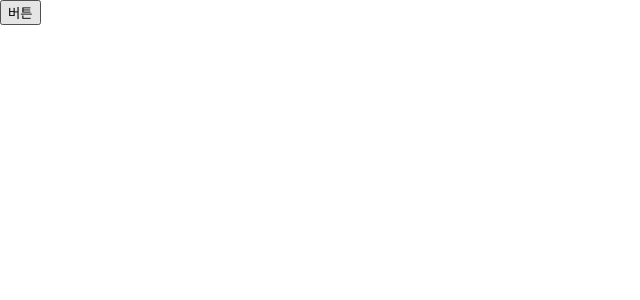
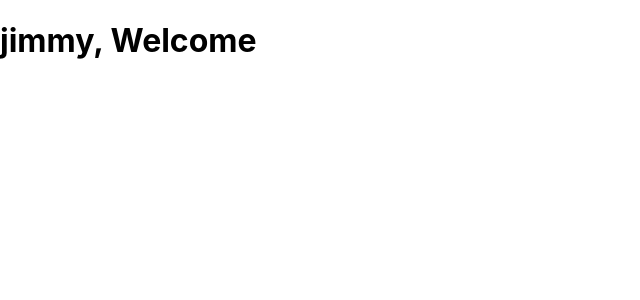
Before and after one commit to eundol0519/React_fastCampus, a React (Create React App) app: page / in a window 1280 px wide. Shown: the top 300 px of the page, without its empty margins (0-640 px from the left). Built offline with nearby package versions, Linux system fonts and the light colour scheme.

Commit message:
React 공식문서_ConditionalRendering

```diff
--- a/src/App.js
+++ b/src/App.js
@@ -1,9 +1,9 @@
-import Event from "./components/2-7.Event/Event";
+import Condition from "./components/2-8.ConditionalRendering/Condition";
 
 function App() {
   return (
     <div className="App">
-      <Event />
+      <Condition />
     </div>
   );
 }
--- a/src/components/2-7.Event/Event.jsx
+++ b/src/components/2-7.Event/Event.jsx
@@ -27,7 +27,7 @@ export default function Event() {
         핸들러가 동작합니다. 가장 최상단의 조상 요소(document)를 만날 때까지 이벤트가 전달된다.
         (자식 이벤트 발생 -> 부모 태그로 전달을 거치면서 핸들러가 동작한다.)
 
-    즉, 캡쳐링이 먼저 일어난 후 버블링이 일어난다.
+    즉, 캡쳐링이 먼저 일어난 후 타겟이 실행되고 버블링이 일어난다.
 
     아래 예제에 console.log을 살펴보자.
     1) handleClickCapture2
--- /dev/null
+++ b/src/components/2-8.ConditionalRendering/Condition.jsx
@@ -0,0 +1,39 @@
+import React from "react";
+
+function UserGreeting(props) {
+  return (
+    <h1>
+      {props.name && `${props.name},`} Welcome
+      {props.count ? ` It's ${props.count} times` : null}
+      {/* or {Boolean(props.count) && ` It's ${props.count} times`} */}
+    </h1>
+  );
+}
+
+function GuestGreeting(props) {
+  return <h1>Please sign up.</h1>;
+}
+
+function Greeting(props) {
+  // if (props.isLoggedIn) {
+  //  return <UserGreeting name="bom" count={0} />;
+  // } else {
+  //  return <GuestGreeting />;
+  // }
+
+  return props.isLoggedIn ? (
+    <UserGreeting name="jimmy" count={0} />
+  ) : (
+    <GuestGreeting />
+  );
+}
+
+export default function Condition() {
+  const isLoggedIn = true;
+
+  return (
+    <div>
+      <Greeting isLoggedIn={isLoggedIn} />
+    </div>
+  );
+}
```
